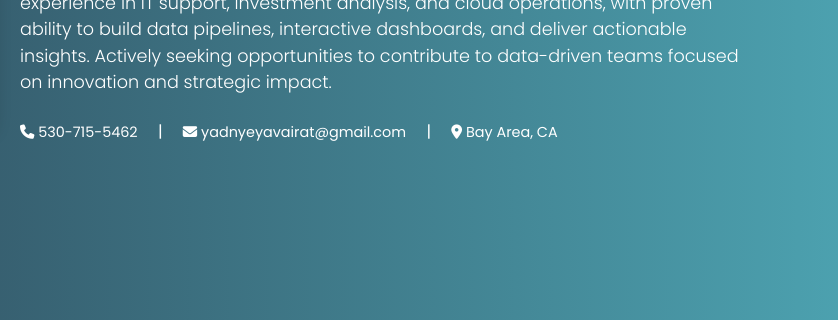
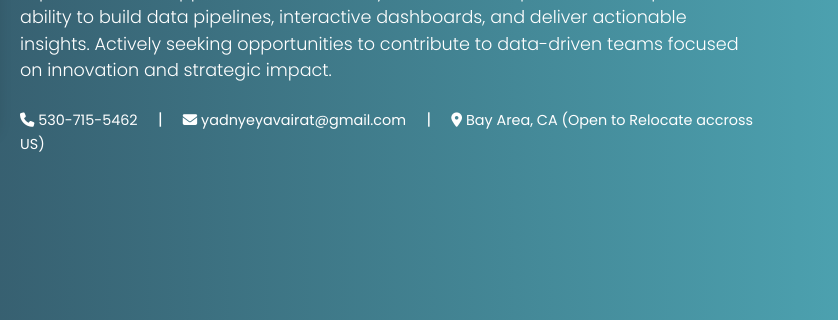
Before and after one commit to Yadnyeya/Resume-Portfolio-Website, a plain HTML site: page index.html in a window 1280 px wide. Shown: the part 406-726 px from the top of the page, 442-1280 px from the left. Drawn offline with nearby package versions, Linux system fonts and the light colour scheme.

Commit message:
Fixed errors

```diff
--- a/index.html
+++ b/index.html
@@ -61,7 +61,7 @@
                         <p class="contact-info mb-0">
                             <a href="tel:530-715-5462" class="text-white me-3"><i class="fas fa-phone"></i> 530-715-5462</a> |
                             <a href="https://mail.google.com/mail/?view=cm&fs=1&to=yadnyeyavairat@gmail.com" target="_blank" rel="noopener noreferrer" class="text-white mx-3"><i class="fas fa-envelope"></i> yadnyeyavairat@gmail.com</a> |
-                            <span class="mx-3"><i class="fas fa-map-marker-alt"></i> Bay Area, CA</span>
+                            <span class="mx-3"><i class="fas fa-map-marker-alt"></i> Bay Area, CA (Open to Relocate accross US)</span>
                         </p>
                     </div>
                 </div>
```
